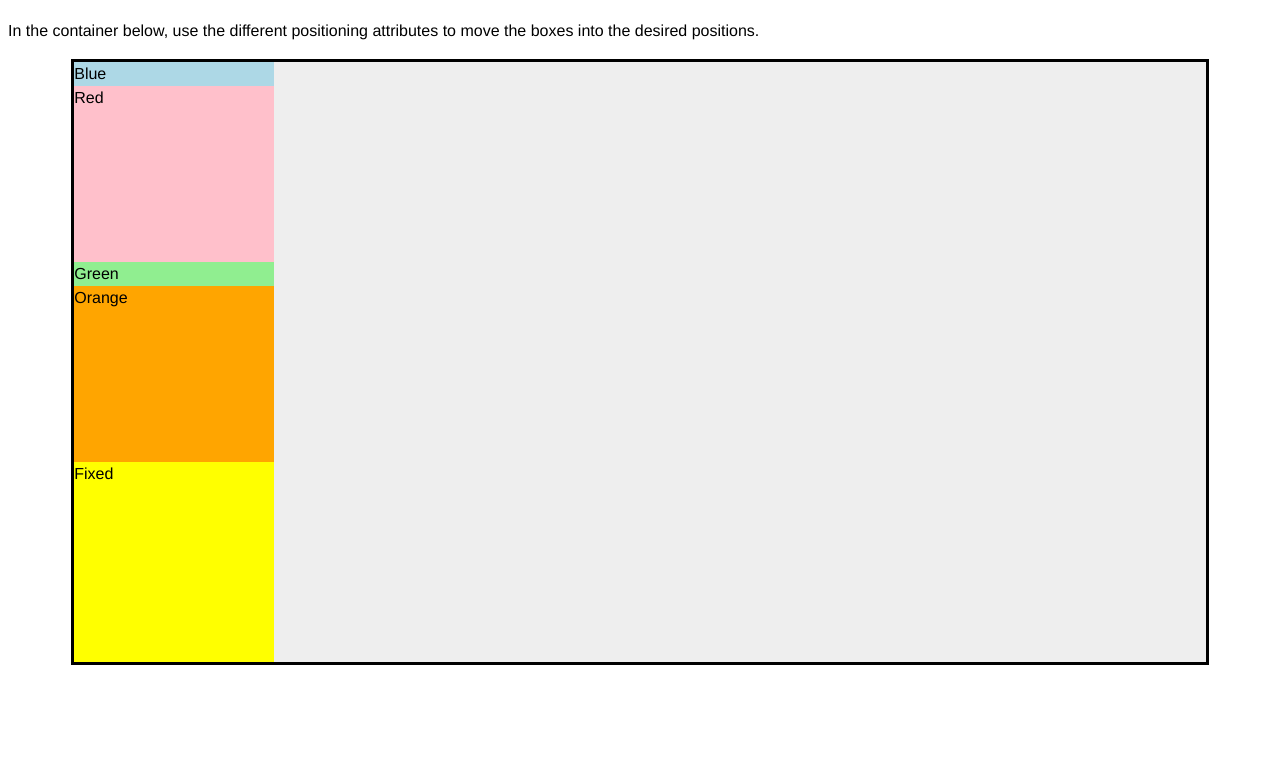
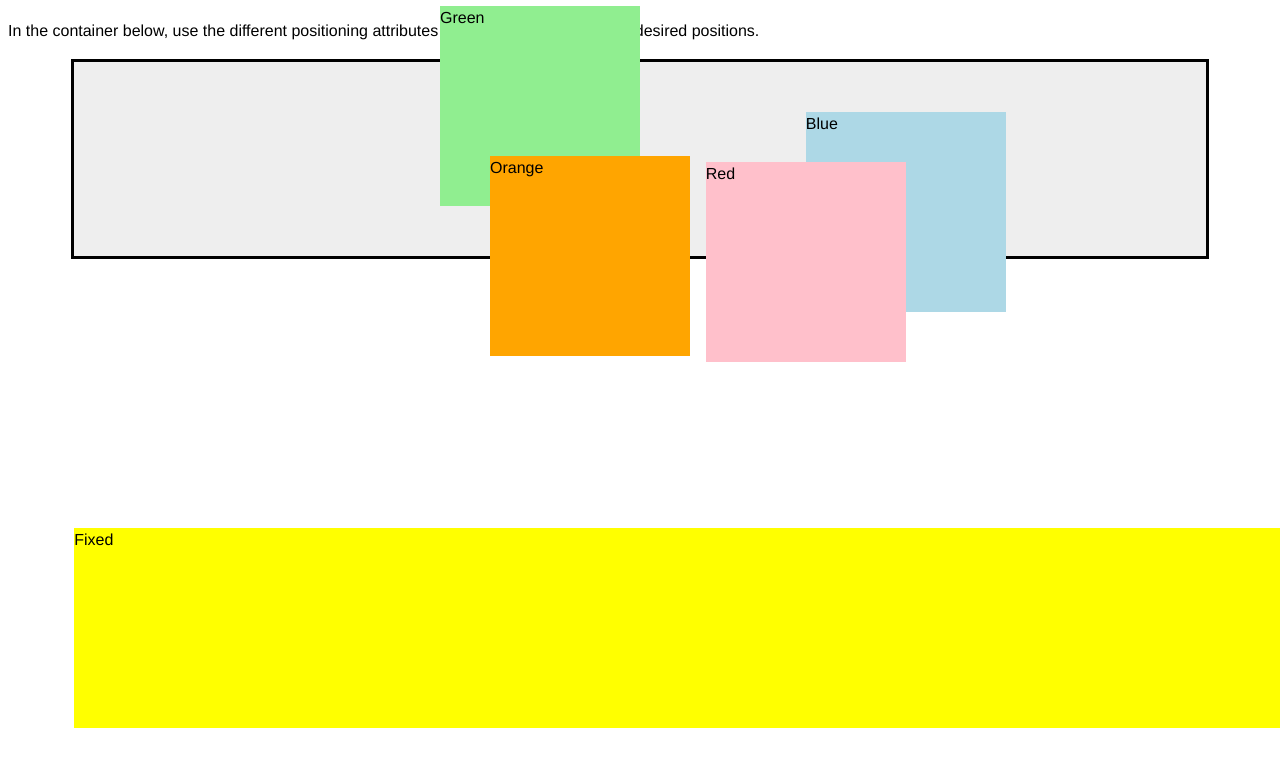
Before and after one commit to hnaseem1/css-positioning, a plain HTML site: page part-1/index.html in a window 1280 px wide. Shown: the part 72-838 px from the top of the page. Drawn offline with Linux system fonts and the light colour scheme.

Commit message:
part1 edit

```diff
--- a/part-1/css/styles.css
+++ b/part-1/css/styles.css
@@ -17,32 +17,60 @@ body {
 
 .container {
   width: 90%;
+  height: 200px;
   margin: auto;
   border: 3px solid black;
   background-color: #eee;
+  position: relative;
+  z-index: 0;
+
 }
 
 .box {
   width: 200px;
   height: 200px;
+  position: static;
+
+
 }
 
 .red {
   background-color: pink;
+  position: absolute;
+  top: 50px;
+  right: 100px;
+  z-index: 4;
 }
 
 .green {
   background-color: lightgreen;
+  position: absolute;
+  bottom: 50px;
+  right: 50%;
+  z-index: 1;
 }
 
 .blue {
   background-color: lightblue;
+  position: absolute;
+  top: 50px;
+  right: 200px;
+  z-index: 3;
+
 }
 
 .orange {
   background-color: orange;
+  position: absolute;
+  top: 75%;
+  left: 25%;
+  z-index: 2;
 }
 
 .yellow {
   background-color: yellow;
+  position: fixed;
+  bottom: 0;
+  width: 100%;
+  z-index: 5;
 }
```
